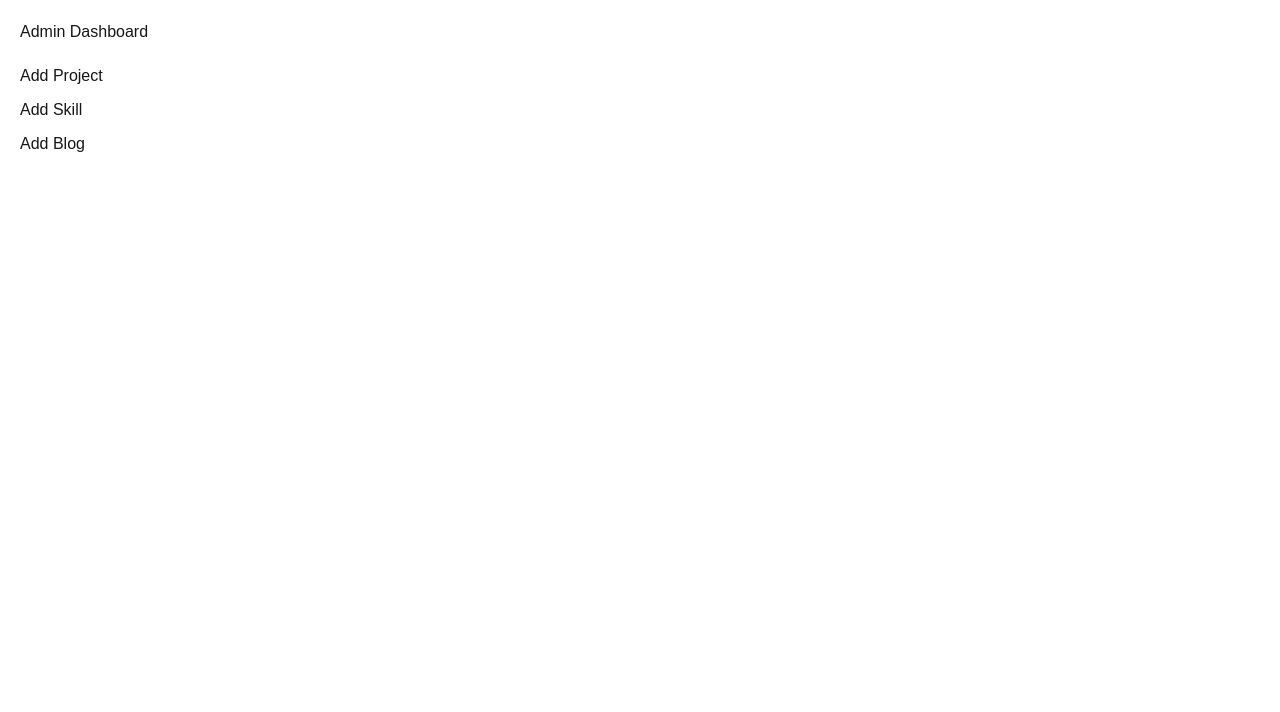
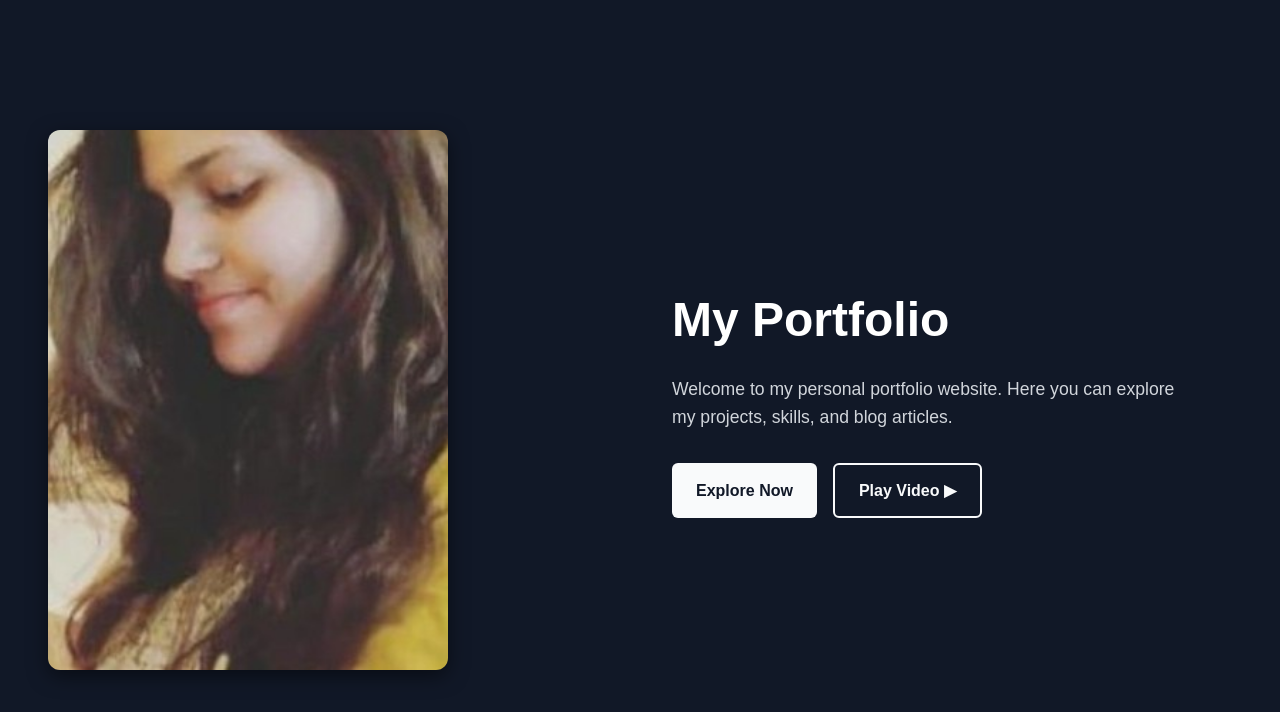
Before and after one commit to Ashritha-creator/Portfolio-ashritha, a Next.js app in the folder frontend/: page /admin in a window 1280 px wide. Shown: the top 712 px of the page. Built offline with nearby package versions, Linux system fonts and the light colour scheme; no server answers.

Commit message:
Update page.tsx

```diff
--- a/frontend/src/app/admin/page.tsx
+++ b/frontend/src/app/admin/page.tsx
@@ -1,24 +1,122 @@
 'use client';
 
-import { useRouter } from 'next/navigation';
+import { useState, useEffect } from 'react';
+import { motion } from 'framer-motion';
+import axios from 'axios';
 
-export default function AdminDashboard() {
-  const router = useRouter();
+type Skill = {
+  id: number;
+  name: string;
+};
+
+type Project = {
+  id: number;
+  title: string;
+  description: string;
+  link: string;
+};
+
+type Blog = {
+  id: number;
+  title: string;
+  content: string;
+};
+
+export default function HomePage() {
+  const [skills, setSkills] = useState<Skill[]>([]);
+  const [projects, setProjects] = useState<Project[]>([]);
+  const [blogs, setBlogs] = useState<Blog[]>([]);
+  const [name, setName] = useState('');
+  const [email, setEmail] = useState('');
+  const [message, setMessage] = useState('');
+
+  useEffect(() => {
+    async function fetchData() {
+      try {
+        const [skillsRes, projectsRes, blogsRes] = await Promise.all([
+          axios.get('https://portfolio-ashritha.onrender.com/skills'),
+          axios.get('https://portfolio-ashritha.onrender.com/projects'),
+          axios.get('https://portfolio-ashritha.onrender.com/blogs'),
+        ]);
+        setSkills(skillsRes.data);
+        setProjects(projectsRes.data);
+        setBlogs(blogsRes.data);
+      } catch (err) {
+        console.error('Error fetching data', err);
+      }
+    }
+    fetchData();
+  }, []);
+
+  const handleContactSubmit = (e: React.FormEvent<HTMLFormElement>) => {
+    e.preventDefault();
+    alert('Thank you for reaching out, Ashritha will get back to you!');
+    setName('');
+    setEmail('');
+    setMessage('');
+  };
 
   return (
-    <div style={{ padding: 20 }}>
-      <h1>Admin Dashboard</h1>
-      <div style={{ marginTop: 20 }}>
-        <button onClick={() => router.push('/admin/add-project')} style={{ marginBottom: 10 }}>
-          Add Project
-        </button><br/>
-        <button onClick={() => router.push('/admin/add-skill')} style={{ marginBottom: 10 }}>
-          Add Skill
-        </button><br/>
-        <button onClick={() => router.push('/admin/add-blog')} style={{ marginBottom: 10 }}>
-          Add Blog
-        </button>
-      </div>
+    <div style={{ fontFamily: 'Poppins, sans-serif', lineHeight: 1.6 }}>
+
+      <motion.section initial={{ opacity: 0 }} animate={{ opacity: 1 }} transition={{ duration: 0.8 }}
+        style={{
+          display: 'flex',
+          flexWrap: 'wrap',
+          minHeight: '100vh',
+          backgroundColor: '#111827',
+          color: '#ffffff',
+          alignItems: 'center',
+          padding: '3rem',
+        }}
+      >
+        {/* Left side: Image */}
+        <div style={{ flex: '1 1 400px', textAlign: 'center' }}>
+          <img
+            src="/profile.jpg"
+            alt="Ashritha"
+            style={{
+              width: '100%',
+              maxWidth: '400px',
+              borderRadius: '12px',
+              objectFit: 'cover',
+              boxShadow: '0 6px 20px rgba(0, 0, 0, 0.5)',
+            }}
+          />
+        </div>
+
+        {/* Right side: Text */}
+        <div style={{ flex: '1 1 400px', padding: '2rem' }}>
+          <h1 style={{ fontSize: '3rem', fontWeight: 'bold', marginBottom: '1rem' }}>My Portfolio</h1>
+          <p style={{ fontSize: '1.1rem', marginBottom: '2rem', color: '#d1d5db' }}>
+            Welcome to my personal portfolio website. Here you can explore my projects, skills, and blog articles.
+          </p>
+          <div style={{ display: 'flex', gap: '1rem' }}>
+            <button style={{
+              padding: '0.8rem 1.5rem',
+              backgroundColor: '#f9fafb',
+              color: '#111827',
+              fontWeight: 'bold',
+              borderRadius: '6px',
+              border: 'none',
+              cursor: 'pointer'
+            }}>
+              Explore Now
+            </button>
+            <button style={{
+              padding: '0.8rem 1.5rem',
+              backgroundColor: 'transparent',
+              border: '2px solid #f9fafb',
+              color: '#f9fafb',
+              borderRadius: '6px',
+              fontWeight: 'bold',
+              cursor: 'pointer'
+            }}>
+              Play Video ▶
+            </button>
+          </div>
+        </div>
+      </motion.section>
     </div>
   );
 }
```
